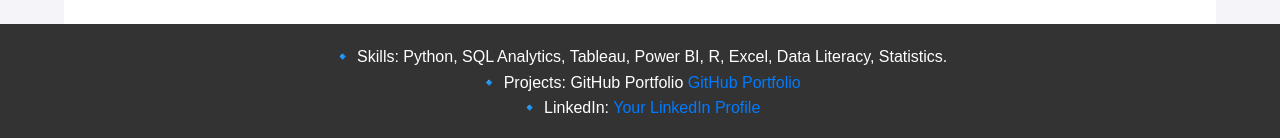
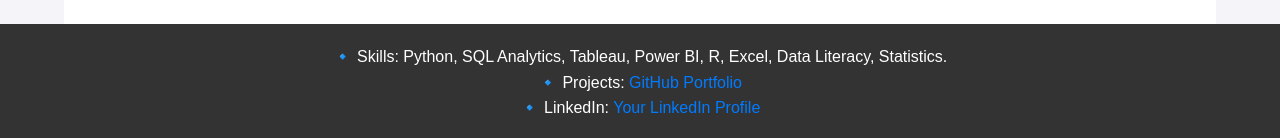
Before and after one commit to Allan-Ofula/Allan-Ofula.github.io, a plain HTML site: page index.html in a window 1280 px wide. Shown: the part 1796-1934 px from the top of the page. Drawn offline with Linux system fonts and the light colour scheme.

Commit message:
Update index.html

```diff
--- a/index.html
+++ b/index.html
@@ -73,7 +73,7 @@
   <footer>
     <div class="container">
       <p>🔹 Skills: Python, SQL Analytics, Tableau, Power BI, R, Excel, Data Literacy, Statistics.</p>
-      <p>🔹 Projects: GitHub Portfolio <a href="https://github.com/Allan-Ofula?tab=repositories" target="_blank">GitHub Portfolio</a></p>
+      <p>🔹 Projects: <a href="https://github.com/Allan-Ofula?tab=repositories" target="_blank">GitHub Portfolio</a></p>
       <p>🔹 LinkedIn: <a href="https://www.linkedin.com/in/allan-ofula-b2804911b/" target="_blank">Your LinkedIn Profile</a></p>
     </div>
   </footer>
```
